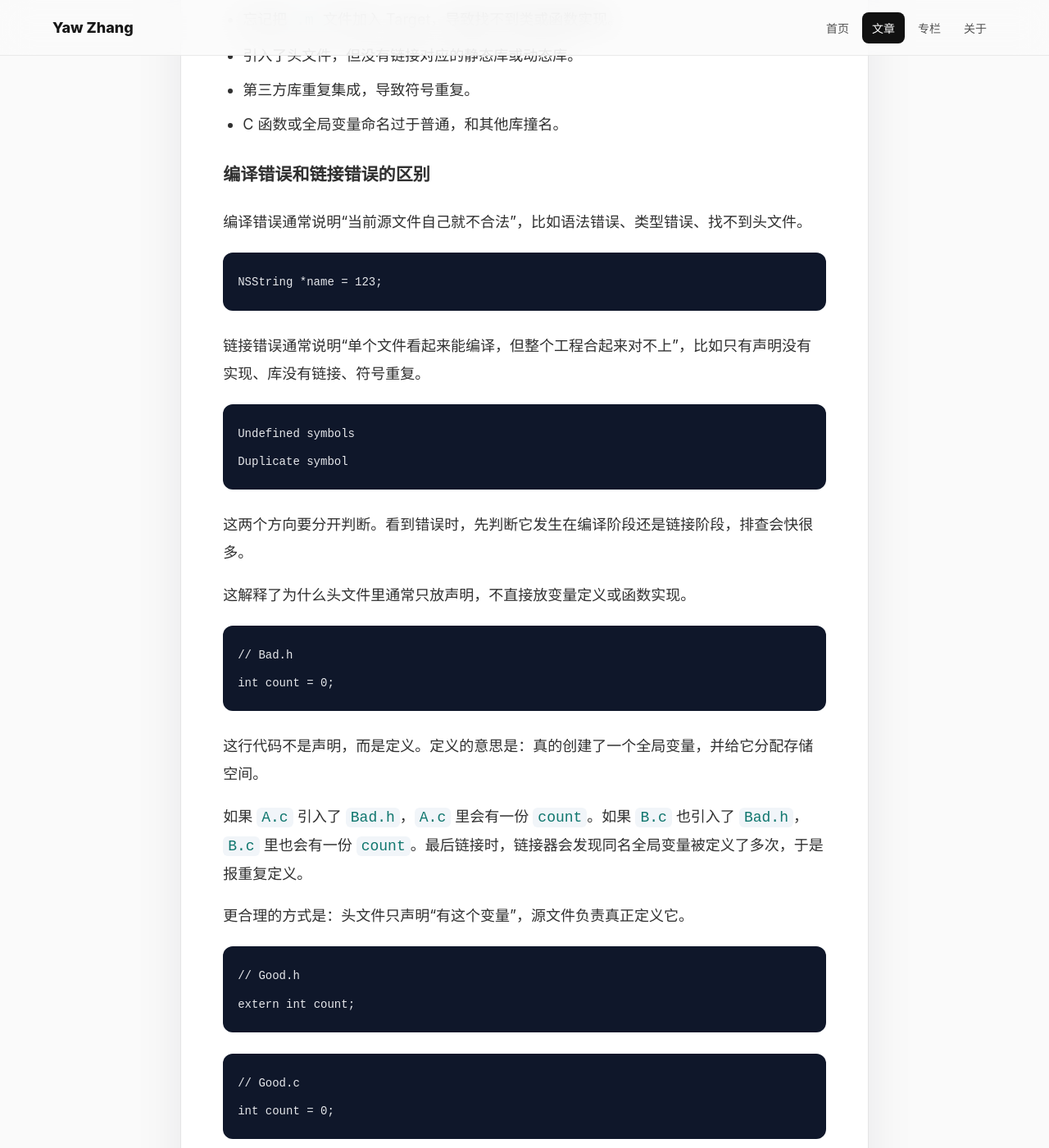
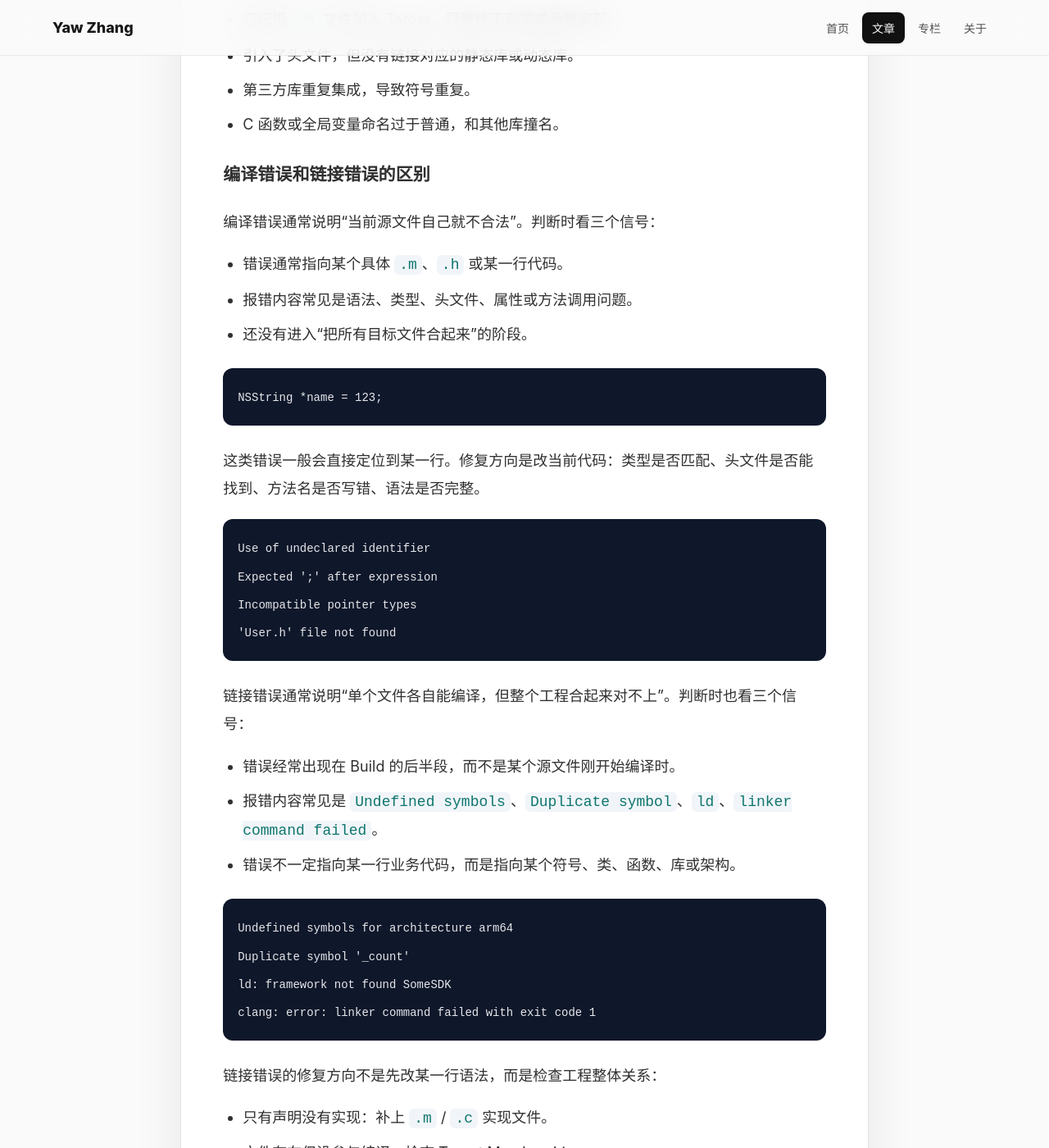
Before and after one commit to YawZhang/blob, a Jekyll site: the page built from _posts/2026-06-14-ios-c-foundation.md, in a window 1280 px wide and 1400 px high, scrolled down 15405 px. Shown: the whole window at 82% size. Built offline with Jekyll 4.4.1, drawn with Linux system fonts in a browser that asks for light colours; some of the changed text lies outside the part shown.

Commit message:
Explain compile versus link errors

````diff
--- a/_posts/2026-06-14-ios-c-foundation.md
+++ b/_posts/2026-06-14-ios-c-foundation.md
@@ -494,20 +494,47 @@ Objective-C 项目里常见的链接错误也属于这一类问题：
 
 ### 编译错误和链接错误的区别
 
-编译错误通常说明“当前源文件自己就不合法”，比如语法错误、类型错误、找不到头文件。
+编译错误通常说明“当前源文件自己就不合法”。判断时看三个信号：
+
+- 错误通常指向某个具体 `.m`、`.h` 或某一行代码。
+- 报错内容常见是语法、类型、头文件、属性或方法调用问题。
+- 还没有进入“把所有目标文件合起来”的阶段。
 
 ```objective-c
 NSString *name = 123;
 ```
 
-链接错误通常说明“单个文件看起来能编译，但整个工程合起来对不上”，比如只有声明没有实现、库没有链接、符号重复。
+这类错误一般会直接定位到某一行。修复方向是改当前代码：类型是否匹配、头文件是否能找到、方法名是否写错、语法是否完整。
 
 ```text
-Undefined symbols
-Duplicate symbol
+Use of undeclared identifier
+Expected ';' after expression
+Incompatible pointer types
+'User.h' file not found
 ```
 
-这两个方向要分开判断。看到错误时，先判断它发生在编译阶段还是链接阶段，排查会快很多。
+链接错误通常说明“单个文件各自能编译，但整个工程合起来对不上”。判断时也看三个信号：
+
+- 错误经常出现在 Build 的后半段，而不是某个源文件刚开始编译时。
+- 报错内容常见是 `Undefined symbols`、`Duplicate symbol`、`ld`、`linker command failed`。
+- 错误不一定指向某一行业务代码，而是指向某个符号、类、函数、库或架构。
+
+```text
+Undefined symbols for architecture arm64
+Duplicate symbol '_count'
+ld: framework not found SomeSDK
+clang: error: linker command failed with exit code 1
+```
+
+链接错误的修复方向不是先改某一行语法，而是检查工程整体关系：
+
+- 只有声明没有实现：补上 `.m` / `.c` 实现文件。
+- 文件存在但没参与编译：检查 Target Membership。
+- 使用了第三方库：检查库是否被正确链接。
+- 符号重复：检查是否重复集成库、重复定义全局变量或 C 函数。
+- 架构不匹配：检查真机、模拟器、arm64、x86_64 等架构设置。
+
+一个简单判断方式是：如果错误在说“这行代码写得不合法”，多半是编译错误；如果错误在说“这个符号最终找不到、重复了、库没连上”，多半是链接错误。
 
 这解释了为什么头文件里通常只放声明，不直接放变量定义或函数实现。
 
````
